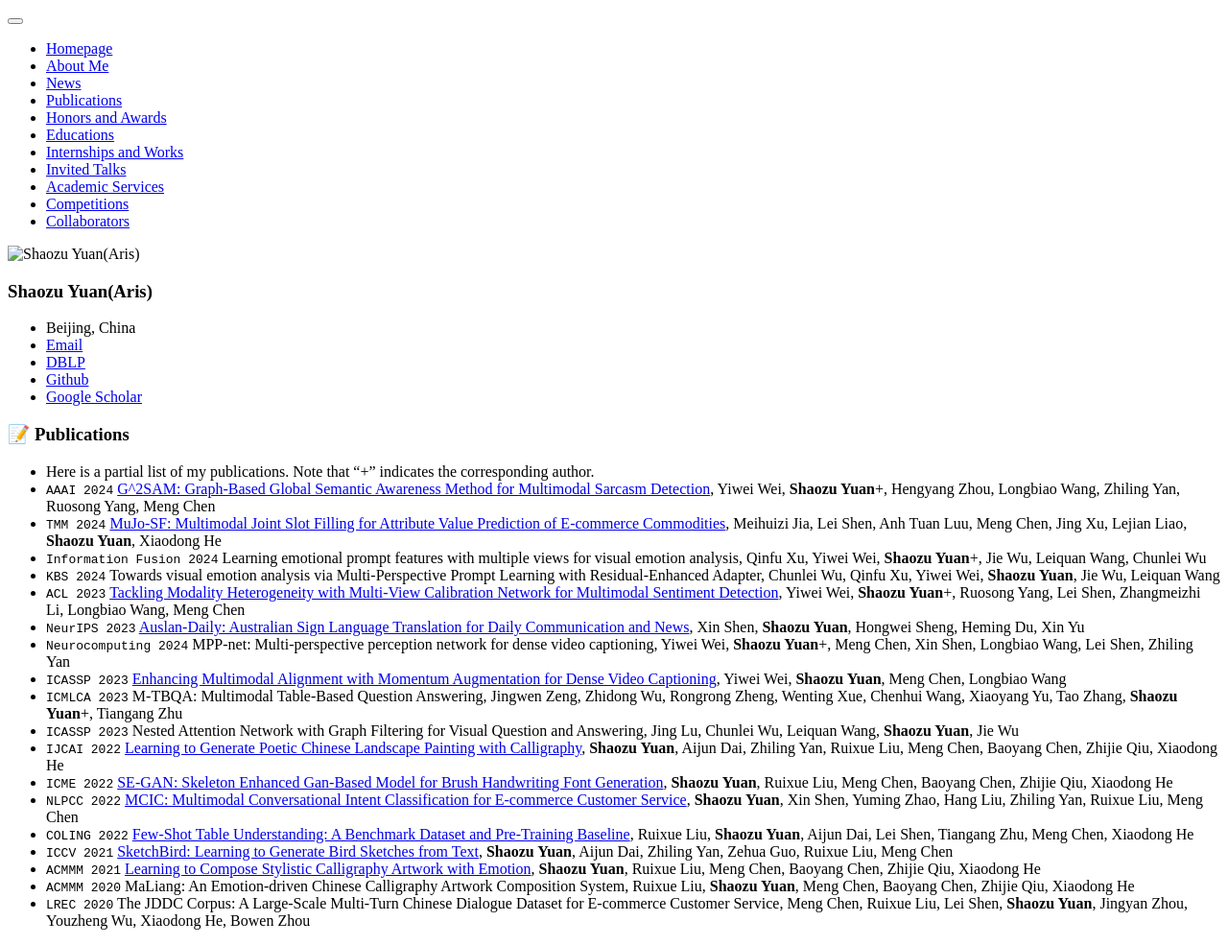
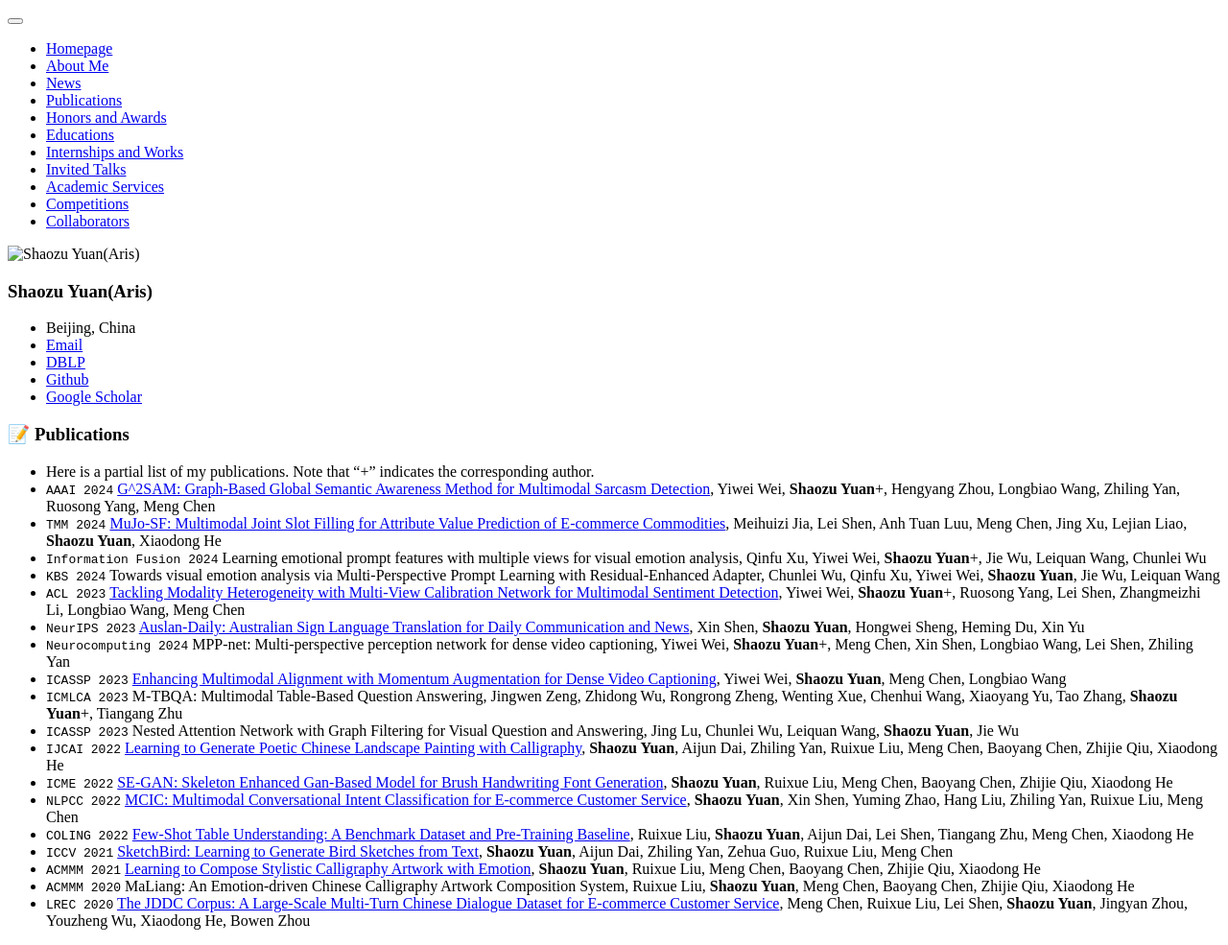
Before and after one commit to airsYuan/airsYuan, a Jekyll site: the page built from _pages/includes/pub.md, in a window 1280 px wide. Shown: the whole page at 96% size. Built offline with Jekyll 4.4.1, drawn with Linux system fonts in a browser that asks for light colours; our own code applies the rules of GitHub Pages for plain Markdown files; part of the change alters nothing that is shown.

Commit message:
Update pub.md

```diff
--- a/_pages/includes/pub.md
+++ b/_pages/includes/pub.md
@@ -18,4 +18,4 @@
 - ``ICCV 2021`` [SketchBird: Learning to Generate Bird Sketches from Text](https://chenmengdx.github.io/papers/ICCV2021.pdf), **Shaozu Yuan**, Aijun Dai, Zhiling Yan, Zehua Guo, Ruixue Liu, Meng Chen
 - ``ACMMM 2021`` [Learning to Compose Stylistic Calligraphy Artwork with Emotion](https://chenmengdx.github.io/papers/MM21_calligraphy.pdf), **Shaozu Yuan**, Ruixue Liu, Meng Chen, Baoyang Chen, Zhijie Qiu, Xiaodong He
 - ``ACMMM 2020`` MaLiang: An Emotion-driven Chinese Calligraphy Artwork Composition System, Ruixue Liu, **Shaozu Yuan**, Meng Chen, Baoyang Chen, Zhijie Qiu, Xiaodong He
-- ``LREC 2020`` The JDDC Corpus: A Large-Scale Multi-Turn Chinese Dialogue Dataset for E-commerce Customer Service, Meng Chen, Ruixue Liu, Lei Shen, **Shaozu Yuan**, Jingyan Zhou, Youzheng Wu, Xiaodong He, Bowen Zhou
+- ``LREC 2020`` [The JDDC Corpus: A Large-Scale Multi-Turn Chinese Dialogue Dataset for E-commerce Customer Service](https://chenmengdx.github.io/papers/LREC20.pdf), Meng Chen, Ruixue Liu, Lei Shen, **Shaozu Yuan**, Jingyan Zhou, Youzheng Wu, Xiaodong He, Bowen Zhou
```
